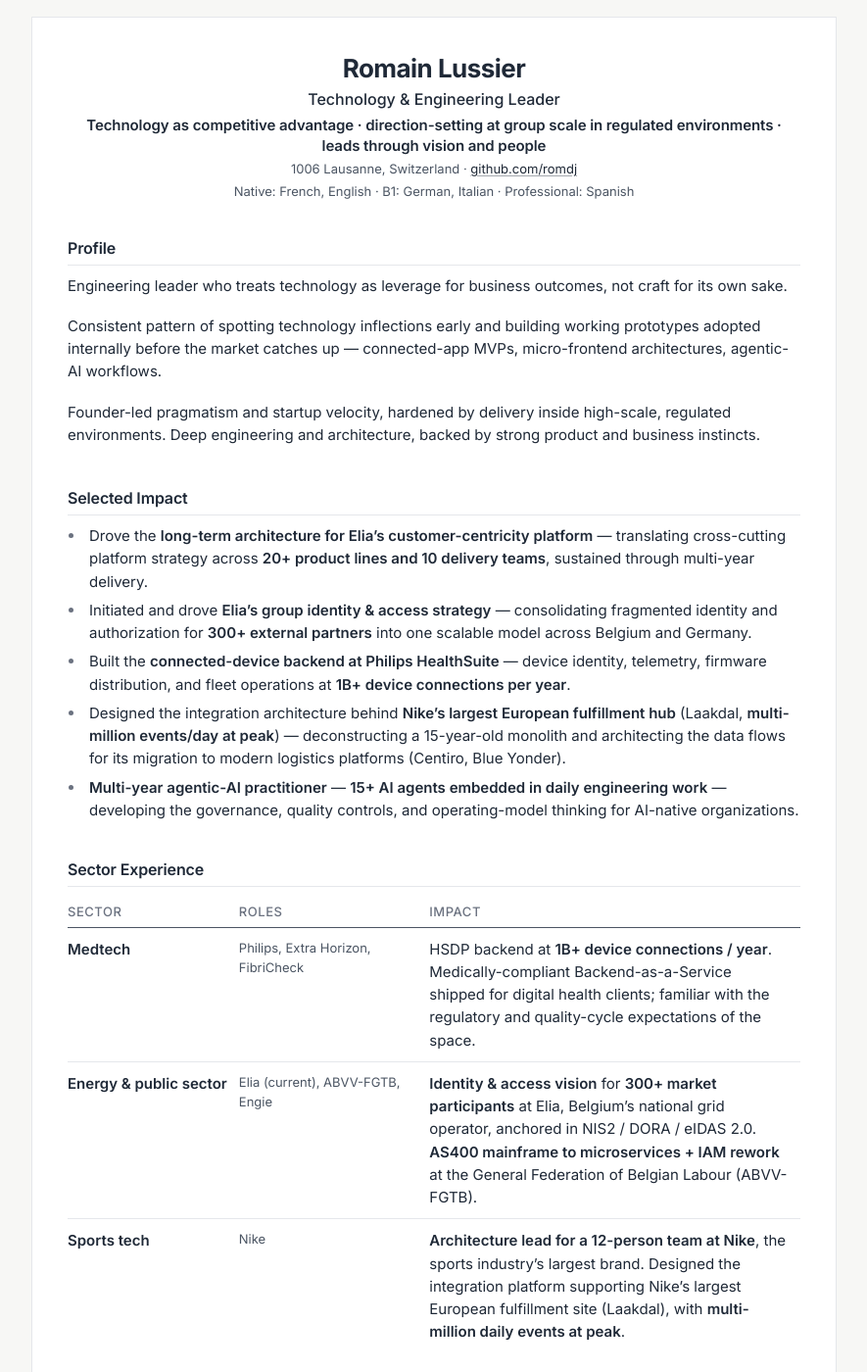
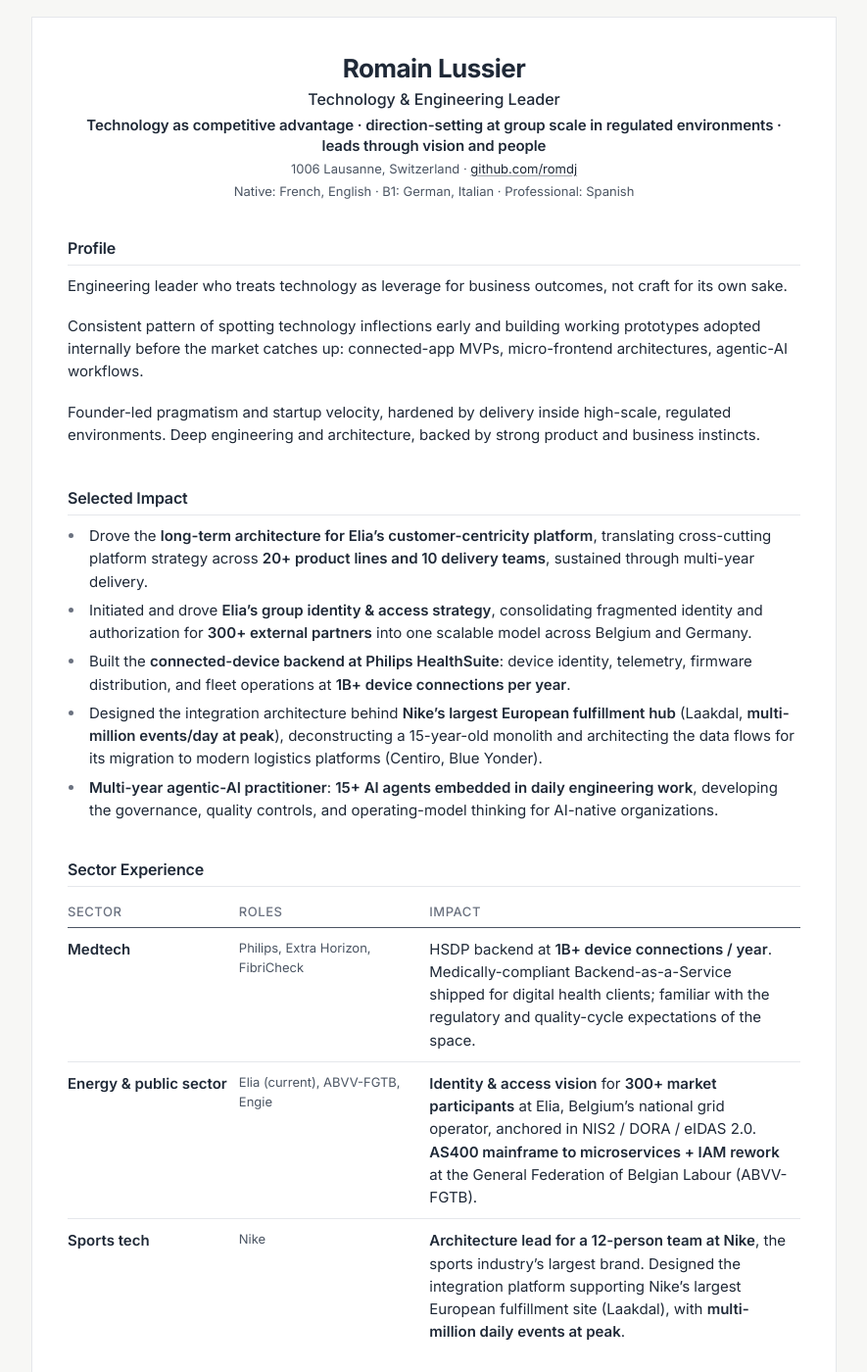
Before and after one commit to romdj/romdj.github.io, a Jekyll site: the page built from index.html, in a window 1280 px wide and 1400 px high. Shown: the whole window at 98% size, without its empty margins (197-1082 px from the left). Built offline with Jekyll 4.4.1, drawn with Linux system fonts in a browser that asks for light colours; nearby versions of some CDN libraries; some of the changed text lies outside the part shown.

Commit message:
content: strip AI-writing tells from resume copy
Authenticity pass on the resume prose. The copy read as machine-written,
which undercuts a document whose whole job is to sound like a person.

Changes are all style, zero substance: no numbers, company names, dates,
or claims were touched.

- Removed 7 em-dashes that survived the earlier purge (profile.details,
  all five selected_impact bullets, and the Leadership capability group).
  Replaced with periods, colons, or commas depending on what the sentence
  actually needed, rather than swapping one dash-shaped filler for
  another.

Em-dashes were flagged early in this project as an obvious AI tell and
purged once already; these had crept back in through later edits.
Verified zero remain in the file.

```diff
--- a/_data/data.yml
+++ b/_data/data.yml
@@ -95,7 +95,7 @@
   details: |
     Engineering leader who treats technology as leverage for business outcomes, not craft for its own sake.
 
-    Consistent pattern of spotting technology inflections early and building working prototypes adopted internally before the market catches up — connected-app MVPs, micro-frontend architectures, agentic-AI workflows.
+    Consistent pattern of spotting technology inflections early and building working prototypes adopted internally before the market catches up: connected-app MVPs, micro-frontend architectures, agentic-AI workflows.
 
     Founder-led pragmatism and startup velocity, hardened by delivery inside high-scale, regulated environments. Deep engineering and architecture, backed by strong product and business instincts.
 
@@ -105,15 +105,15 @@
   title: Selected Impact
   items:
     - bullet: |
-        Drove the **long-term architecture for Elia's customer-centricity platform** — translating cross-cutting platform strategy across **20+ product lines and 10 delivery teams**, sustained through multi-year delivery.
+        Drove the **long-term architecture for Elia's customer-centricity platform**, translating cross-cutting platform strategy across **20+ product lines and 10 delivery teams**, sustained through multi-year delivery.
     - bullet: |
-        Initiated and drove **Elia's group identity & access strategy** — consolidating fragmented identity and authorization for **300+ external partners** into one scalable model across Belgium and Germany.
+        Initiated and drove **Elia's group identity & access strategy**, consolidating fragmented identity and authorization for **300+ external partners** into one scalable model across Belgium and Germany.
     - bullet: |
-        Built the **connected-device backend at Philips HealthSuite** — device identity, telemetry, firmware distribution, and fleet operations at **1B+ device connections per year**.
+        Built the **connected-device backend at Philips HealthSuite**: device identity, telemetry, firmware distribution, and fleet operations at **1B+ device connections per year**.
     - bullet: |
-        Designed the integration architecture behind **Nike's largest European fulfillment hub** (Laakdal, **multi-million events/day at peak**) — deconstructing a 15-year-old monolith and architecting the data flows for its migration to modern logistics platforms (Centiro, Blue Yonder).
+        Designed the integration architecture behind **Nike's largest European fulfillment hub** (Laakdal, **multi-million events/day at peak**), deconstructing a 15-year-old monolith and architecting the data flows for its migration to modern logistics platforms (Centiro, Blue Yonder).
     - bullet: |
-        **Multi-year agentic-AI practitioner** — **15+ AI agents embedded in daily engineering work** — developing the governance, quality controls, and operating-model thinking for AI-native organizations.
+        **Multi-year agentic-AI practitioner**: **15+ AI agents embedded in daily engineering work**, developing the governance, quality controls, and operating-model thinking for AI-native organizations.
 
 sector_experience:
   display: true
@@ -555,7 +555,7 @@
   groups:
     - name: Leadership &amp; direction
       detail: |
-        **Direct alignment with CIO / CTO and business leadership (Director, VP, EVP)** across group and program initiatives — translating business strategy into technical roadmaps and connecting decisions back to commercial outcomes. Org and team design informed by **Team Topologies** and design-thinking principles; active reflection on how engineering teams scale. Cross-team initiative leadership, coaching, and technical mentoring.
+        **Direct alignment with CIO / CTO and business leadership (Director, VP, EVP)** across group and program initiatives, translating business strategy into technical roadmaps and connecting decisions back to commercial outcomes. Org and team design informed by **Team Topologies** and design-thinking principles; active reflection on how engineering teams scale. Cross-team initiative leadership, coaching, and technical mentoring.
     - name: Architecture &amp; governance
       detail: |
         Enterprise, solution, and domain architecture. TOGAF / ATAM / ADR-driven decision-making. Sparx EA, Archimate. API and messaging governance. Reference-architecture authorship across regulated environments.
```
